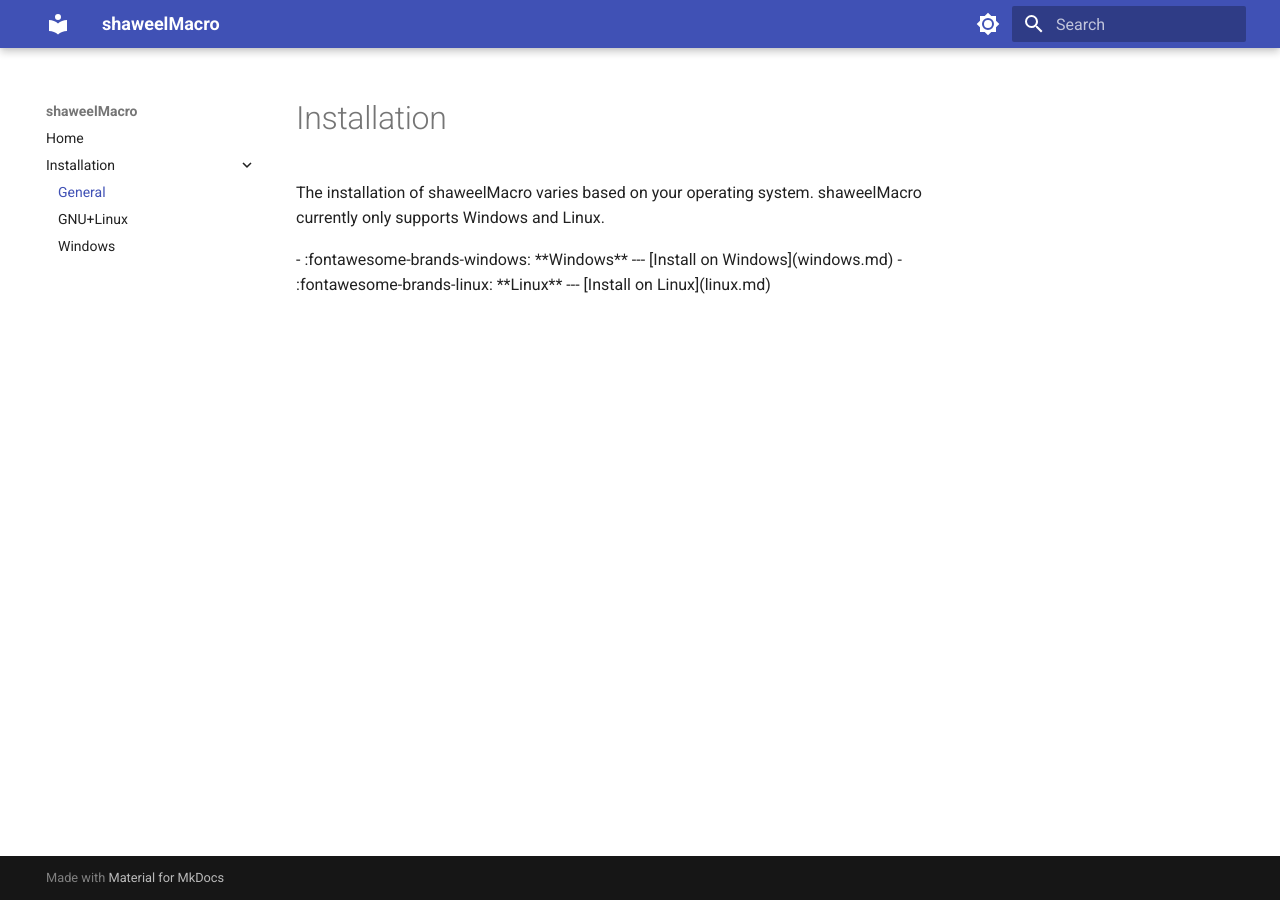
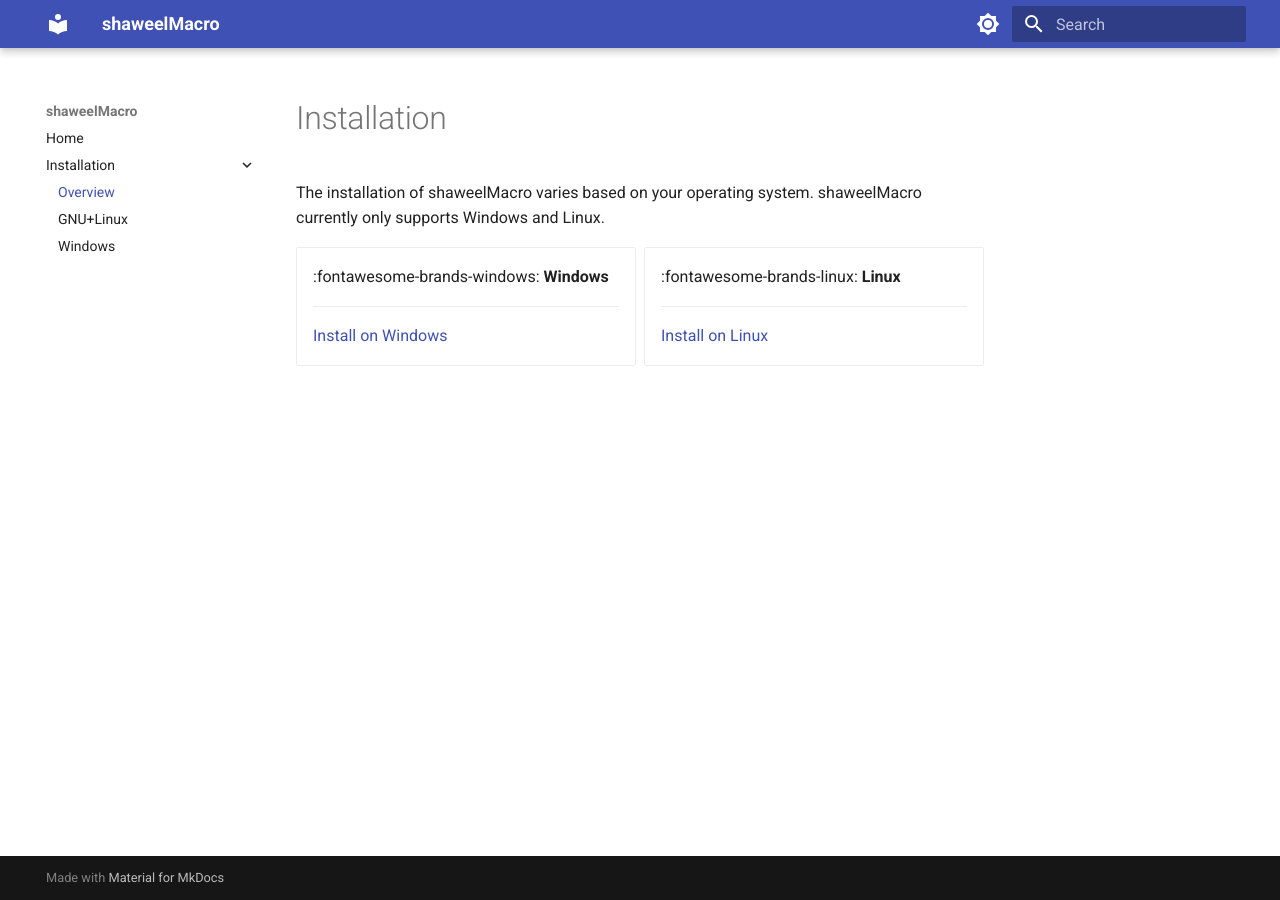
Before and after one commit to shaweel/shaweelMacroDocumentation, an MkDocs documentation site: the page built from docs/installation/index.md, in a window 1280 px wide. Built offline with MkDocs 1.6.1 and Material for MkDocs 9.7.7, drawn with Linux system fonts in a browser that asks for light colours; part of the change alters nothing that is shown.

Commit message:
Update mkdocs.yml

```diff
--- a/mkdocs.yml
+++ b/mkdocs.yml
@@ -3,8 +3,6 @@ site_url: https://shaweelmacro.readthedocs.io
 
 theme:
   name: material
-  features:
-   - navigation.cards
   palette:
     - media: "(prefers-color-scheme: light)"
       scheme: default
@@ -17,9 +15,13 @@ theme:
         icon: material/brightness-4
         name: Switch to light mode
 
+markdown_extensions:
+  - attr_list
+  - md_in_html
+
 nav:
   - Home: index.md
   - Installation:
-    - General: installation/index.md
+    - Overview: installation/index.md
     - GNU+Linux: installation/linux.md
     - Windows: installation/windows.md
```
